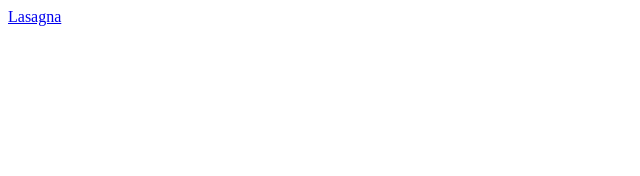
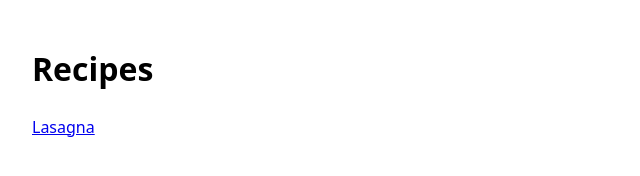
Before and after one commit to hrvstr/odin-recipes, a plain HTML site: page index.html in a window 1280 px wide. Shown: the whole page, without its empty margins (0-640 px from the left). Drawn offline with Linux system fonts and the light colour scheme.

Commit message:
Add link to CSS and a headline

```diff
--- a/index.html
+++ b/index.html
@@ -4,8 +4,10 @@
     <meta charset="UTF-8" />
     <meta name="viewport" content="width=device-width, initial-scale=1.0" />
     <title>Odin Recipes</title>
+    <link rel="stylesheet" href="style.css" />
   </head>
   <body>
+    <h1>Recipes</h1>
     <a href="recipes/lasagna.html">Lasagna</a>
   </body>
 </html>
```
